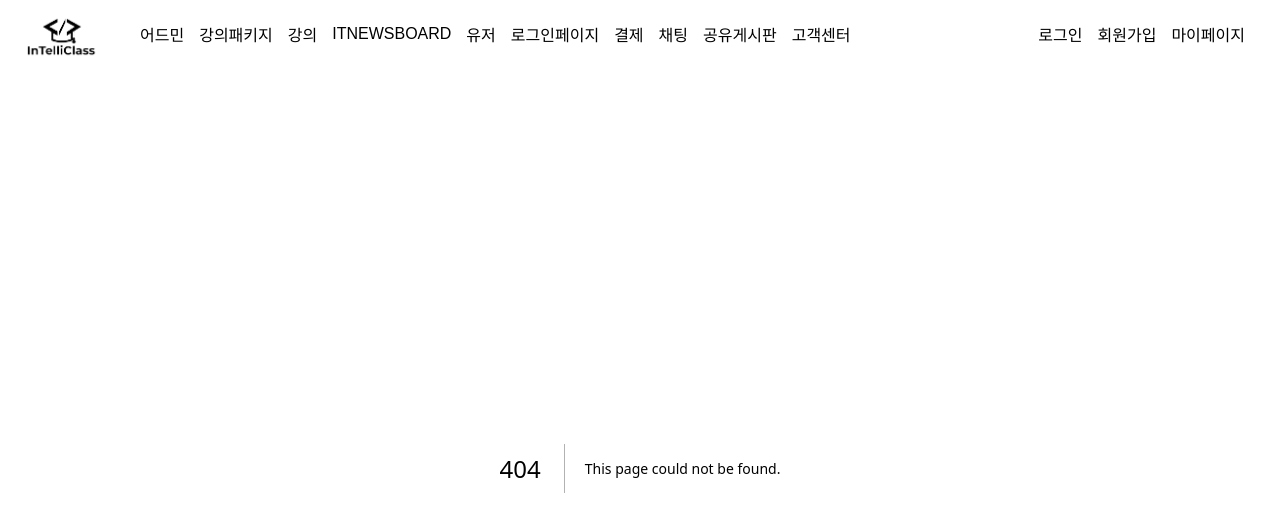
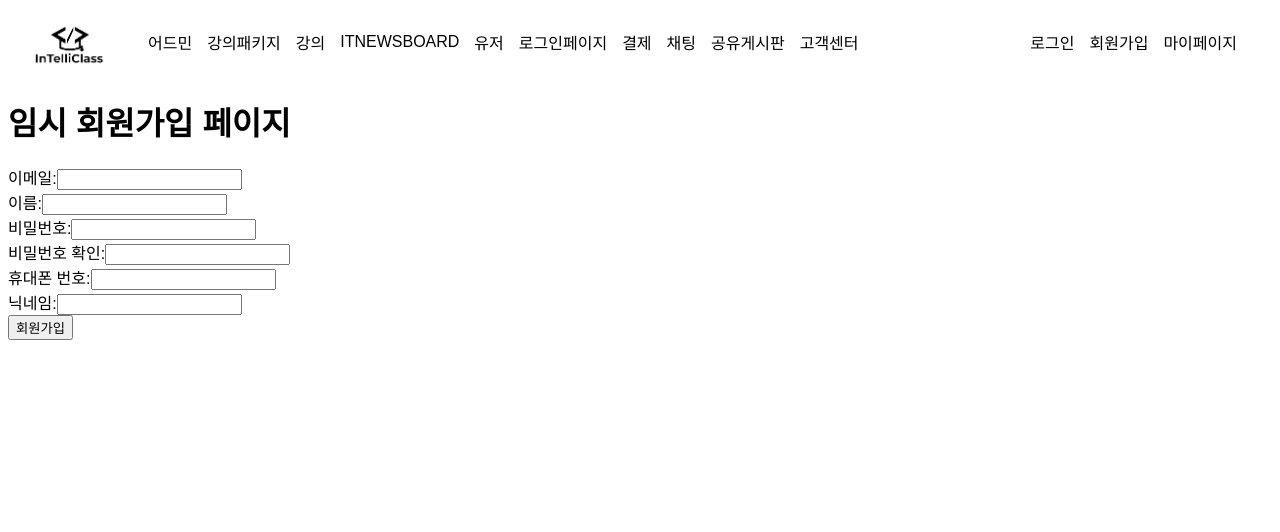
Before and after one commit to qkskck326326/intelligent_react, a Next.js app: page /user/enroll in a window 1280 px wide. Before the commit this address had no page. Shown: the top 532 px of the page. Built offline with nearby package versions, Linux system fonts and the light colour scheme; a web font is replaced by a local one.

Commit message:
ㅎㅇㅎㅇ

```diff
--- a/src/axiosApi/authApi.js
+++ b/src/axiosApi/authApi.js
@@ -1,21 +1,21 @@
 import axios from "axios";
 
-//서버로 jwt 토큰 요청과 인증 정보 처리를 담당하는 자바스크립트 코드
+// 서버로 jwt 토큰 요청과 인증 정보 처리를 담당하는 자바스크립트 코드
 // Axios 객체 인스턴스 생성
 const instance = axios.create({
-    baseURL: "http://localhost:9999"
+    baseURL: "http://localhost:8080"
 });
 
 // 요청 인터셉터 추가
 instance.interceptors.request.use(
     config => {
-        //'/reissue' 요청은 인터셉터에서 엑세스 토큰을 추가하지 않도록 함
-        //'/login' 요청시 토큰이 저장되도록 처리하기 위함
+        // '/reissue' 요청은 인터셉터에서 엑세스 토큰을 추가하지 않도록 함
+        // '/login' 요청시 토큰이 저장되도록 처리하기 위함
         // 또는 저장된 토큰을 확인해서 로그인 상태 확인을 하기 위함
         if (config.url != '/reissue'){
             const token = localStorage.getItem('token');
-            if (token){  //로그인 상태
-                config.headers['Authorization'] = `Bearer ${token}`; //주의 : `(백팁) 사용
+            if (token){  // 로그인 상태
+                config.headers['Authorization'] = `Bearer ${token}`; // 주의 : `(백팁) 사용
             }
         }
         return config;
@@ -34,41 +34,41 @@ const refreshToken = async() => {
         });
         const token = response.headers['authorization'] || response.headers['Authorization'];
         const pureToken = token.split(' ')[1];
-        localStorage.setItem('token', pureToken);  //재발급된 엑세스토큰 저장
+        localStorage.setItem('token', pureToken);  // 재발급된 엑세스토큰 저장
         return pureToken;
     } catch (error){
-        //에러 응답 코드를 확인함
+        // 에러 응답 코드를 확인함
         if (error.response && error.response.data === 'refresh token expired'){
-            //리프래시 토큰이 만료된 경우 로그아웃 처리
+            // 리프래시 토큰이 만료된 경우 로그아웃 처리
             logout();
         }else {
-            //다른 종류의 에러 처리
+            // 다른 종류의 에러 처리
             console.error('An error occurred : ', error);
         }
     }
 };
 
 const logout = () => {
-    //로컬 스토리지의 모든 항목을 지움
+    // 로컬 스토리지의 모든 항목을 지움
     localStorage.clear();
-    //첫(로그인) 페이지로 리다이렉트
+    // 첫(로그인) 페이지로 리다이렉트
     window.location.href = '/';
 };
 
-//응답 인터셉터(intercepter : 중간에 가로채다) 추가
-//응답올 때 작동되는 인터셉터임
+// 응답 인터셉터(intercepter : 중간에 가로채다) 추가
+// 응답올 때 작동되는 인터셉터임
 instance.interceptors.response.use(
-    response => response, //정상 응답
-    async (error) => {  //에러 조치
+    response => response, // 정상 응답
+    async (error) => {  // 에러 조치
         const originalRequest = error.config;
 
-        //401 오류가 발생하고, 재시도 한 적이 없다면
+        // 401 오류가 발생하고, 재시도 한 적이 없다면
         if(error.response.status === 401 && !originalRequest._retry) {
             originalRequest._retry = true;  //재시도로 변경
-            //토큰을 갱신하고 재시도
+            // 토큰을 갱신하고 재시도
             const newAccessToke = await refreshToken();
             originalRequest.headers['Authorization'] = 'Bearer ${newAccessToken}';
-            //원래 요청을 다시 수행
+            // 원래 요청을 다시 수행
             return instance(originalRequest);
         }
         return Promise.reject(error);
--- a/src/components/member/signUp.jsx
+++ b/src/components/member/signUp.jsx
@@ -1,14 +1,17 @@
 import React, { useState } from 'react';
-import {singUp} from "../../axiosApi/MemberAxios";
-import {useRouter} from "next/dist/client/router"
-import {handleAxiosError} from "../../axiosApi/errorAxiosHandler";
+import { signUp } from "../../axiosApi/MemberAxios";
+import { useRouter } from 'next/router';
+import { handleAxiosError } from "../../axiosApi/errorAxiosHandler";
 
 const SignUpForm = () => {
     const router = useRouter();
     const [formData, setFormData] = useState({
-        email: '',
-        password: '',
+        userEmail: '',
+        userName: '',
+        userPwd: '',
         confirmPassword: '',
+        phone: '',
+        nickname: '',
     });
 
     const handleInputChange = (e) => {
@@ -21,34 +24,60 @@ const SignUpForm = () => {
 
     const handleSubmit = async (e) => {
         e.preventDefault();
-        const { email, password, confirmPassword } = formData;
-        if (password !== confirmPassword) {
+        const { userEmail, userName, userPwd, confirmPassword, phone, nickname } = formData;
+        if (userPwd !== confirmPassword) {
             alert('비밀번호가 일치하지 않습니다.');
             return;
         }
-        const singUpData = {
-            email:email,
-            password:password,
+        const signUpData = {
+            userEmail,
+            userName,
+            userPwd,
+            phone,
+            nickname,
+            provider: "intelliclass",
+            registerTime: new Date().toISOString(),
+            profileImageUrl: "",
+            userType: 0,
+            reportCount: 0,
+            loginOk: 'Y',
+            faceLoginYn: 'N',
+            snsAccessToken: "",
+        };
+        try {
+            await signUp(signUpData);
+            router.push("/user/login");
+        } catch (error) {
+            handleAxiosError(error);
         }
-        singUp(singUpData).then(res =>{
-            router.push("/user/login")
-        }).catch(handleAxiosError)
     };
 
     return (
         <div className="center-div">
             <form className="form" onSubmit={handleSubmit}>
                 <div className="form-group">
-                    <label htmlFor="email">이메일:</label>
-                    <input type="email" id="email" name="email" value={formData.email} onChange={handleInputChange} required />
+                    <label htmlFor="userEmail">이메일:</label>
+                    <input type="email" id="userEmail" name="userEmail" value={formData.userEmail} onChange={handleInputChange} required />
                 </div>
                 <div className="form-group">
-                    <label htmlFor="password">비밀번호:</label>
-                    <input type="password" id="password" name="password" value={formData.password} onChange={handleInputChange} required />
+                    <label htmlFor="userName">이름:</label>
+                    <input type="text" id="userName" name="userName" value={formData.userName} onChange={handleInputChange} required />
                 </div>
                 <div className="form-group">
-                    <label htmlFor="confirmPassword">확인:</label>
+                    <label htmlFor="userPwd">비밀번호:</label>
+                    <input type="password" id="userPwd" name="userPwd" value={formData.userPwd} onChange={handleInputChange} required />
+                </div>
+                <div className="form-group">
+                    <label htmlFor="confirmPassword">비밀번호 확인:</label>
                     <input type="password" id="confirmPassword" name="confirmPassword" value={formData.confirmPassword} onChange={handleInputChange} required />
+                </div>
+                <div className="form-group">
+                    <label htmlFor="phone">휴대폰 번호:</label>
+                    <input type="text" id="phone" name="phone" value={formData.phone} onChange={handleInputChange} required />
+                </div>
+                <div className="form-group">
+                    <label htmlFor="nickname">닉네임:</label>
+                    <input type="text" id="nickname" name="nickname" value={formData.nickname} onChange={handleInputChange} required />
                 </div>
                 <div className="button-container">
                     <button type="submit">회원가입</button>
--- /dev/null
+++ b/src/pages/user/enroll.jsx
@@ -0,0 +1,16 @@
+// import React, { useEffect, useState } from "react";
+// import jwtDecode from "jwt-decode";
+
+import SignUpForm from "../../components/member/signUp";
+import styles from "../../styles/myPage.module.css";
+
+const Enroll = () => {
+    return (
+    <div className={styles.title}>
+      <h1>임시 회원가입 페이지</h1>
+        <SignUpForm/>
+    </div>
+    );
+};
+
+export default Enroll;
--- a/src/pages/user/login.jsx
+++ b/src/pages/user/login.jsx
@@ -1,5 +1,5 @@
+import LoginForm from "../../components/member/loginForm";
 
-import LoginForm from "../../components/member/loginForm";
 const Index = () => {
     return (
         <LoginForm/>
```
Also changed, not shown: src/components/member/loginForm.jsx (+12 -10 lines).
